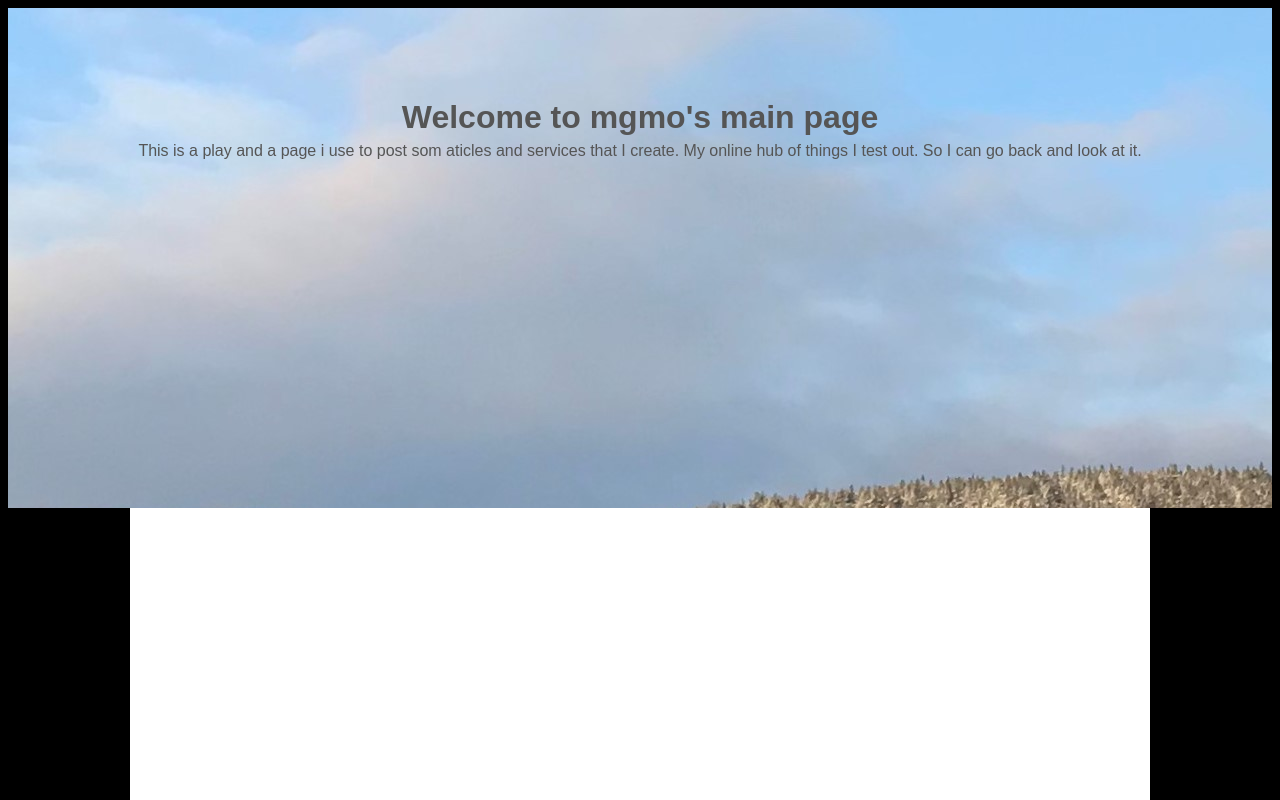
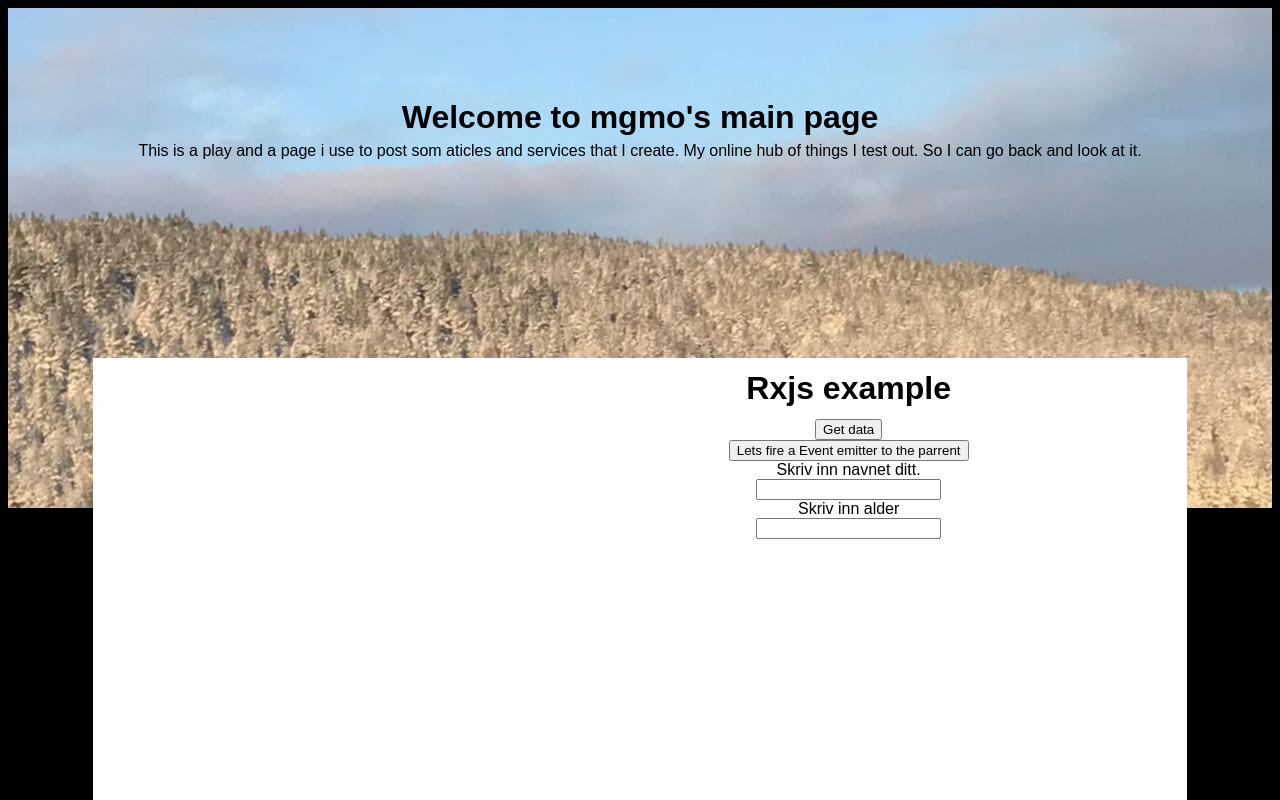
Before and after one commit to gaotter/mgmomain, an Angular app in the folder clients/mgmoangular/: page / in a window 1280 px wide. Shown: the top 800 px of the page. Built offline with nearby package versions, Linux system fonts and the light colour scheme; no server answers.

Commit message:
added examples and articles on the start page

```diff
--- a/clients/mgmoangular/src/client/app/app.component.html
+++ b/clients/mgmoangular/src/client/app/app.component.html
@@ -1,6 +1,11 @@
-<div >
-<app-title-section></app-title-section>
+<div>
+  <app-title-section></app-title-section>
   <div class="main">
-    <app-article-main></app-article-main>
+    <div class="article-section">
+      <app-article-main></app-article-main>
+    </div>
+    <div class="example-sections">
+      <app-examples></app-examples>
+    </div>
   </div>
 </div>
--- a/clients/mgmoangular/src/client/app/app.component.scss
+++ b/clients/mgmoangular/src/client/app/app.component.scss
@@ -0,0 +1,5 @@
+.main {
+  display: flex;
+  justify-content: space-around;
+  text-align: center;
+}
--- a/clients/mgmoangular/src/client/app/main/components/title-section/title-section.component.scss
+++ b/clients/mgmoangular/src/client/app/main/components/title-section/title-section.component.scss
@@ -1,9 +1,12 @@
 .title-area {
+  margin: 0 auto;
   background-image: url("/assets/title-background.jpg");
+  background-repeat: no-repeat;
+  background-position: center;
+
   height: 500px;
   margin: 0;
   .title-content {
-  color: #555555;
     text-align: center;
     margin: auto;
     width: 90%;
@@ -12,6 +15,4 @@ margin: 0;
       padding-top: 100px;
     }
   }
-
-
 }
--- a/clients/mgmoangular/src/styleslib/colors/whiteblacktheme.scss
+++ b/clients/mgmoangular/src/styleslib/colors/whiteblacktheme.scss
@@ -9,15 +9,16 @@
 
   .main {
     //border-radius: 5px;
-    width: 80%;
+    width: 85%;
     min-width: 300px;
-    max-width: 1000px;
+    max-width: 1300px;
     height: 100vh;
     background-color: white;
     // color: #282624;
     margin-left: auto;
     margin-right: auto;
     padding: 0 10px 0 10px;
+    margin-top: -150px;
   }
 
   ul {
```
Lines whose indentation alone changed are shown as unchanged.
